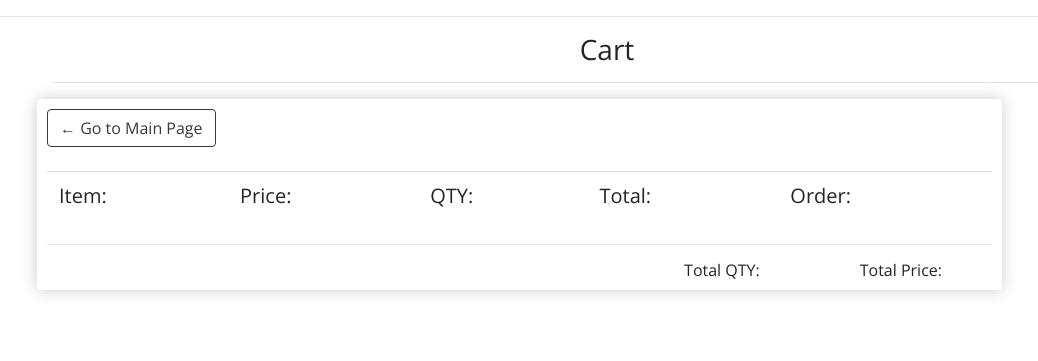
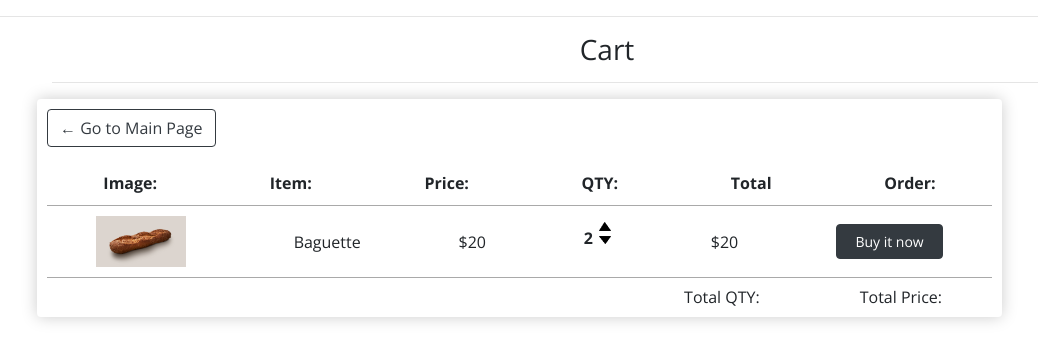
Before and after one commit to jaehyunan11/solo_project, a Django app: page /cart/ in a window 1280 px wide. Shown: the part 201-562 px from the top of the page, without its empty margins (33-1071 px from the left). Run offline with Django 3.2, Linux system fonts and the light colour scheme; lists and menus that the app fills with data are empty; some libraries are stand-ins or nearby versions.

Commit message:
cart update

```diff
--- a/shop_app/static/css/styles.css
+++ b/shop_app/static/css/styles.css
@@ -221,6 +221,38 @@
     width: 965px;
 }
 
+.cart-row {
+    display: flex;
+    justify-content: space-around;
+    align-items: center;
+    padding-bottom: 10px;
+    margin-bottom: 10px;
+    border-bottom: 1px solid var(--color-light-grey);
+}
+
+.row-image {
+    padding-right: 10px;
+    width: 100px;
+}
+
+.quantity {
+    display: inline-block;
+	font-weight: 700;
+    padding-right:2px;
+}
+
+.chg__quantity {
+    width: 12px;
+    cursor: pointer;
+    display: block;
+    margin-top: 5px;
+    transition:.1s;
+}
+
+.chg__quantity:hover{
+	opacity: .6;
+}
+
 .total__order {
     display: flex;
     flex-direction: row-reverse;
@@ -230,6 +262,11 @@
 .total__order > h5 {
     margin: 0px 50px;
     font-size: var(--font-small);
+}
+
+#buy__button {
+    width: 107px;
+    font-size: var(--font-micro);
 }
 
 /* User_Login */
@@ -254,8 +291,7 @@
     padding: 30px;
 }
 
-.btn-dark {
-    /* margin-left: 30px; */
+#login__button {
     width: 280px;
 }
 
--- /dev/null
+++ b/shop_app/templates/product_detail.html
@@ -0,0 +1,5 @@
+{% extends 'shop_main.html' %}
+{% load static %}
+{% block content %}
+<h3>Product Detail</h3>
+{% endblock content %}
--- a/shop_app/templates/shop_cart.html
+++ b/shop_app/templates/shop_cart.html
@@ -12,26 +12,28 @@
                 <a class="btn btn-outline-dark " href="{% url 'store' %}">&#x2190; Go to Main Page</a>
                 <br>
                 <br>
-                <table class="table">
-                    <tr>
-                        <th>
-                            <h5>Item: <strong></strong></h5>
-                        </th>
-                        <th>
-                            <h5>Price: <strong></strong></h5>
-                        </th>
-                        <th>
-                            <h5>QTY: <strong></strong></h5>
-                        </th>
-                        <th>
-                            <h5>Total: <strong></strong></h5>
-                        </th>
-                        <th>
-                            <h5>Order: </h5>
-                        </th>
-                    </tr>
-                </table>
-                <hr>
+                <div class="cart-row">
+                    <div><strong>Image:</strong></div>
+                    <div><strong>Item:</strong></div>
+                    <div><strong>Price:</strong></div>
+                    <div><strong>QTY:</strong></div>
+                    <div><strong>Total</strong></div>
+                    <div><strong>Order:</strong></div>
+                </div>
+                <div class="cart-row">
+                    <div><img class="row-image" src="{% static 'images/baguette.png'%}" alt="baguette"></div>
+                    <div>Baguette</div>
+                    <div>$20</div>
+                    <div>
+                        <p class="quantity">2</p>
+                        <div class="quantity">
+                            <img class="chg__quantity" src="{% static 'images/up_arrow.png'%}" alt="up arrow">
+                            <img class="chg__quantity" src="{% static 'images/down_arrow.png'%}" alt="down arrow">
+                        </div>
+                    </div>
+                    <div>$20</div>
+                    <div><a href="{% url 'buy_it_now'%}" class="btn btn-dark" id="buy__button">Buy it now</a></div>
+                </div>
                 <div class="total__order">
                     <h5 id="total__order__price">Total Price:</h5>
                     <h5 id="total__order__qty">Total QTY:</h5>
--- a/shop_app/templates/user_login.html
+++ b/shop_app/templates/user_login.html
@@ -16,7 +16,7 @@
             <label for="exampleInputPassword1">Password</label>
             <input type="password" class="form-control" id="exampleInputPassword1" placeholder="Password">
         </div>
-        <button type="submit" class="btn btn-dark">Login</button>
+        <button type="submit" class="btn btn-dark" id="login__button">Login</button>
         <div class="create__account">
             <label for="question">Don't have account?</label>
             <a id="link__create__account" href="{% url 'user_registration'%}">Create Account</a>
```
Also changed, not shown: shop_app/static/images/down_arrow.png (added), shop_app/static/images/up_arrow.png (added).
